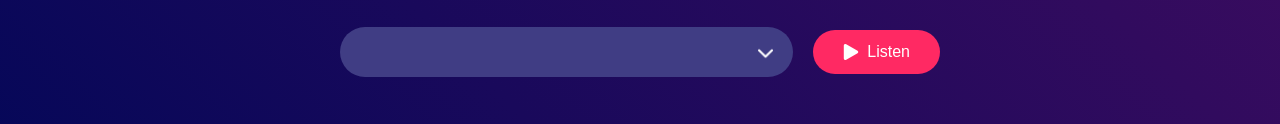
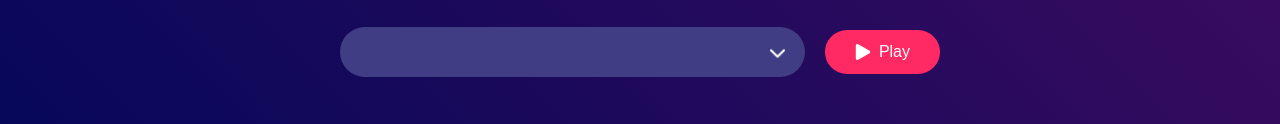
Before and after one commit to Sabbirfeni/text-to-speech, a plain HTML site: page index.html in a window 1280 px wide. Shown: the part 514-638 px from the top of the page. Drawn offline with Linux system fonts and the light colour scheme.

Commit message:
button text changed from listen to play

```diff
--- a/index.html
+++ b/index.html
@@ -12,7 +12,7 @@
         <textarea placeholder="Write anything here..."></textarea>
         <div class="row">
             <select></select>
-            <button><img src="./assets/images/play-button-arrowhead.png" alt="play">Listen</button>
+            <button><img src="./assets/images/play-button-arrowhead.png" alt="play">Play</button>
         </div>
     </div>
     <script src="./assets/js/script.js"></script>
```
